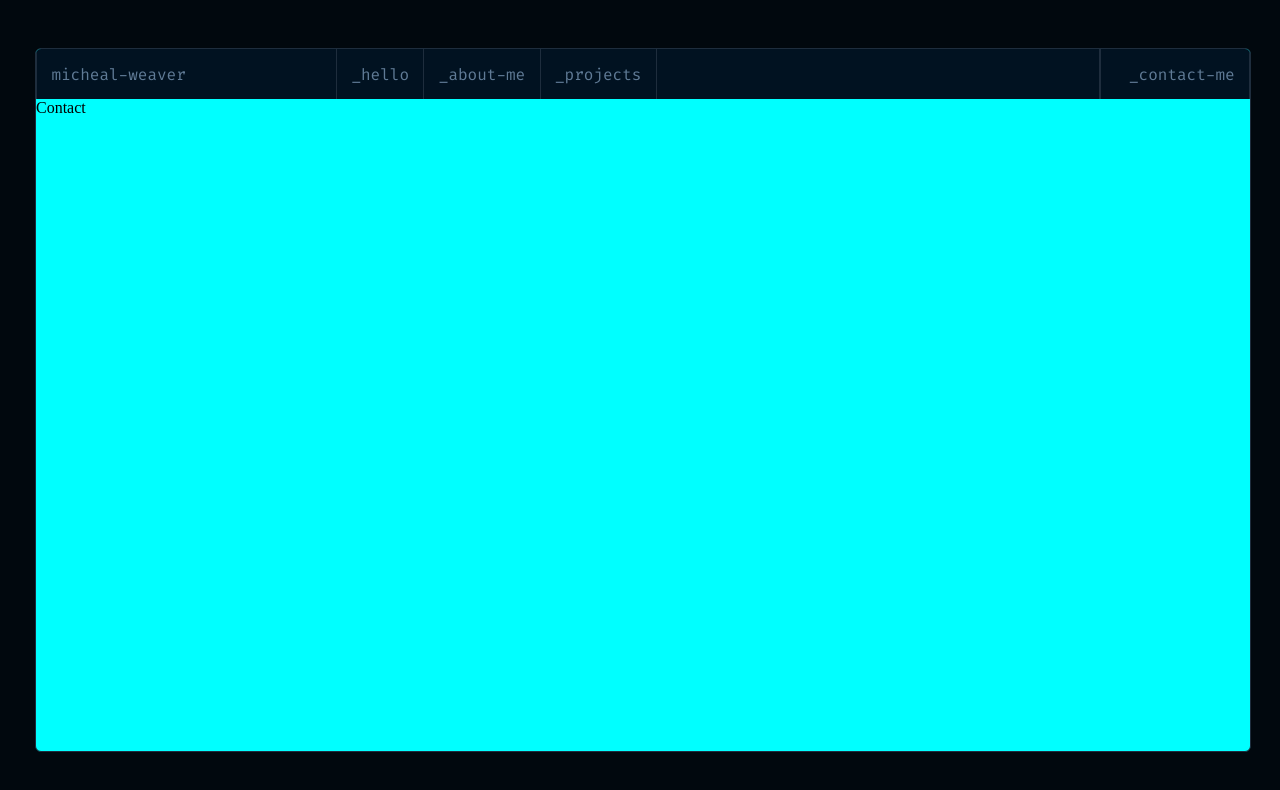
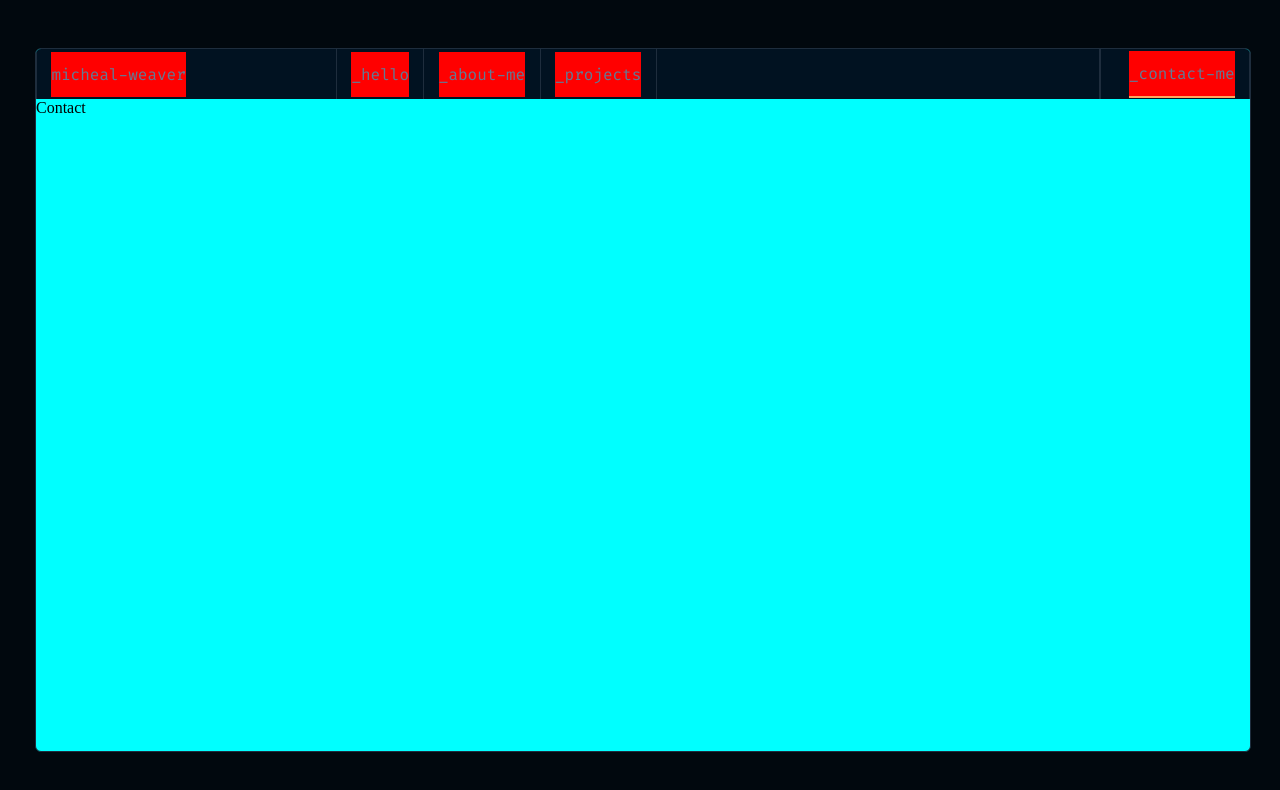
Before and after one commit to INDIANA-Jen/portfolio_client, a React (Vite) app: page /contact in a window 1280 px wide. Shown: the top 790 px of the page. Built offline with nearby package versions, Linux system fonts and the light colour scheme.

Commit message:
test linecover

```diff
--- a/src/components/Header/navbar/navcards/Navcard.jsx
+++ b/src/components/Header/navbar/navcards/Navcard.jsx
@@ -5,6 +5,13 @@ import styles from './Navcard.module.scss';
 
 {/* Declares a functional component called Navcard that takes two props : label (the text to display) and target  (the route to navigate to)  */}
 const Navcard = ({ label, target }) => {
+
+  const getLinkClassName = ({ isActive }) => {
+    return isActive
+      ? `${styles.navlink} ${styles.active}`
+      : styles.navlink;
+  };
+
   return (
     <div className={styles.navcard}>
 
@@ -13,7 +20,7 @@ const Navcard = ({ label, target }) => {
       {/* {label}: dynamically displays the link text */}
 
       <NavLink
-      to={target} className={styles.navlink}>
+      to={target} className={getLinkClassName}>
         {label}
       </NavLink>
     </div>
--- a/src/components/Header/navbar/navcards/Navcard.module.scss
+++ b/src/components/Header/navbar/navcards/Navcard.module.scss
@@ -5,6 +5,7 @@
 
 // navcard : it is a CSS class slector. It applies the defined styles to all elements that have the class
 .navcard{
+
 
     //navlink (nested inside navacard)
     //this means that the styles apply to all elements with the class navlink that are inside an element whith the class .navcard
@@ -15,8 +16,16 @@
         font-family: $fontfamily;
         font-size: $Lables;
 
+        padding: 0.75rem 0;
+        display: block;
+        background-color: red;
+
         &:hover{
             color: $forSecondaryColor;
         }
     }
+    .active {
+        border-bottom: 2px solid $oneAccentColor;
+
 }
+}
```
